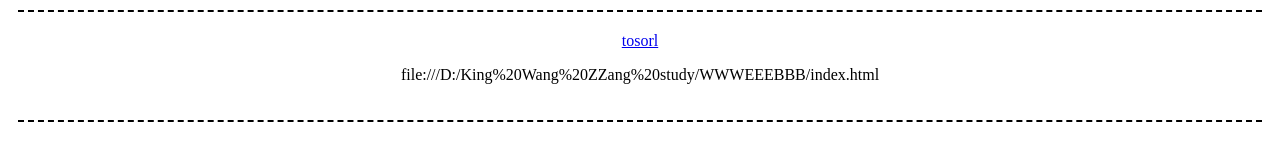
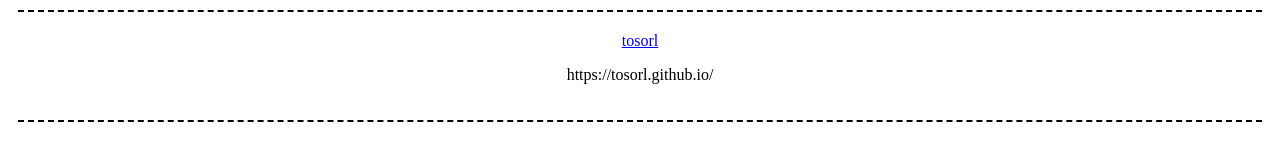
Before and after one commit to tosorl/tosorl.github.io, a plain HTML site: page index.html in a window 1280 px wide. Drawn offline with Linux system fonts and the light colour scheme.

Commit message:
html fixed

```diff
--- a/index.html
+++ b/index.html
@@ -17,10 +17,10 @@
     <body>
         <div class="oth">
 
-        <a href ="file:///D:/King%20Wang%20ZZang%20study/WWWEEEBBB/index.html">
+        <a href ="https://tosorl.github.io/">
              tosorl
          </a>
-        <p>file:///D:/King%20Wang%20ZZang%20study/WWWEEEBBB/index.html</p>
+        <p>https://tosorl.github.io/</p>
         </div>
 
     </body>
```
